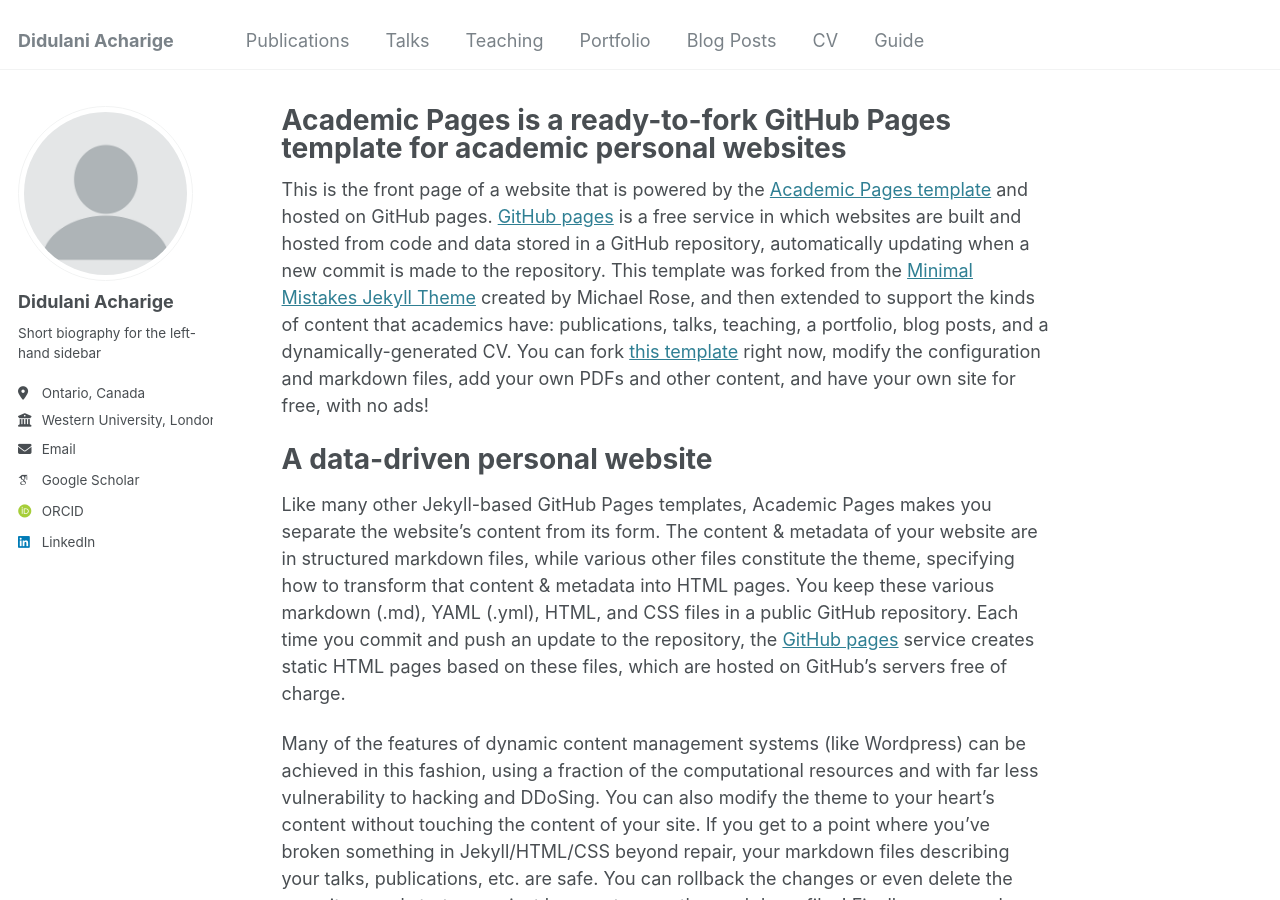
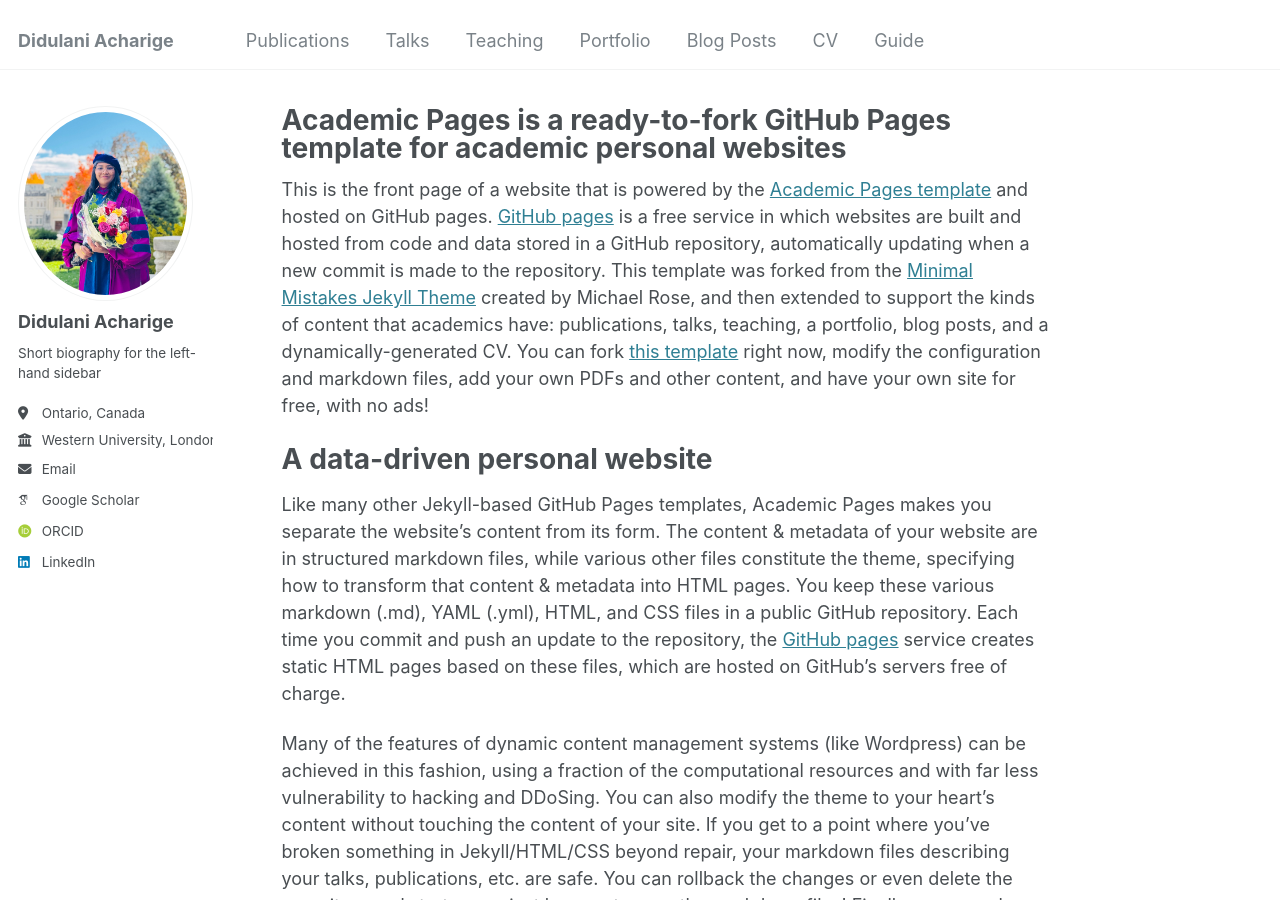
Before and after one commit to DidulaniDayarathna/Didulani-Acharige, a Jekyll site: the page built from _pages/about.md, in a window 1280 px wide and 900 px high. Built offline with Jekyll 4.4.1, drawn with Linux system fonts in a browser that asks for light colours; some web fonts are replaced.

Commit message:
Update _config.yml

```diff
--- a/_config.yml
+++ b/_config.yml
@@ -21,7 +21,7 @@ repository               : "academicpages/academicpages.github.io"
 #               Additional customization can be done by editing /_includes/author-profile.html
 author:
   # Biographic information
-  avatar           : "profile.png"
+  avatar           : "img.jpg"
   name             : "Didulani Acharige"
   pronouns         : # example: "she/her"
   bio              : "Short biography for the left-hand sidebar"
```
